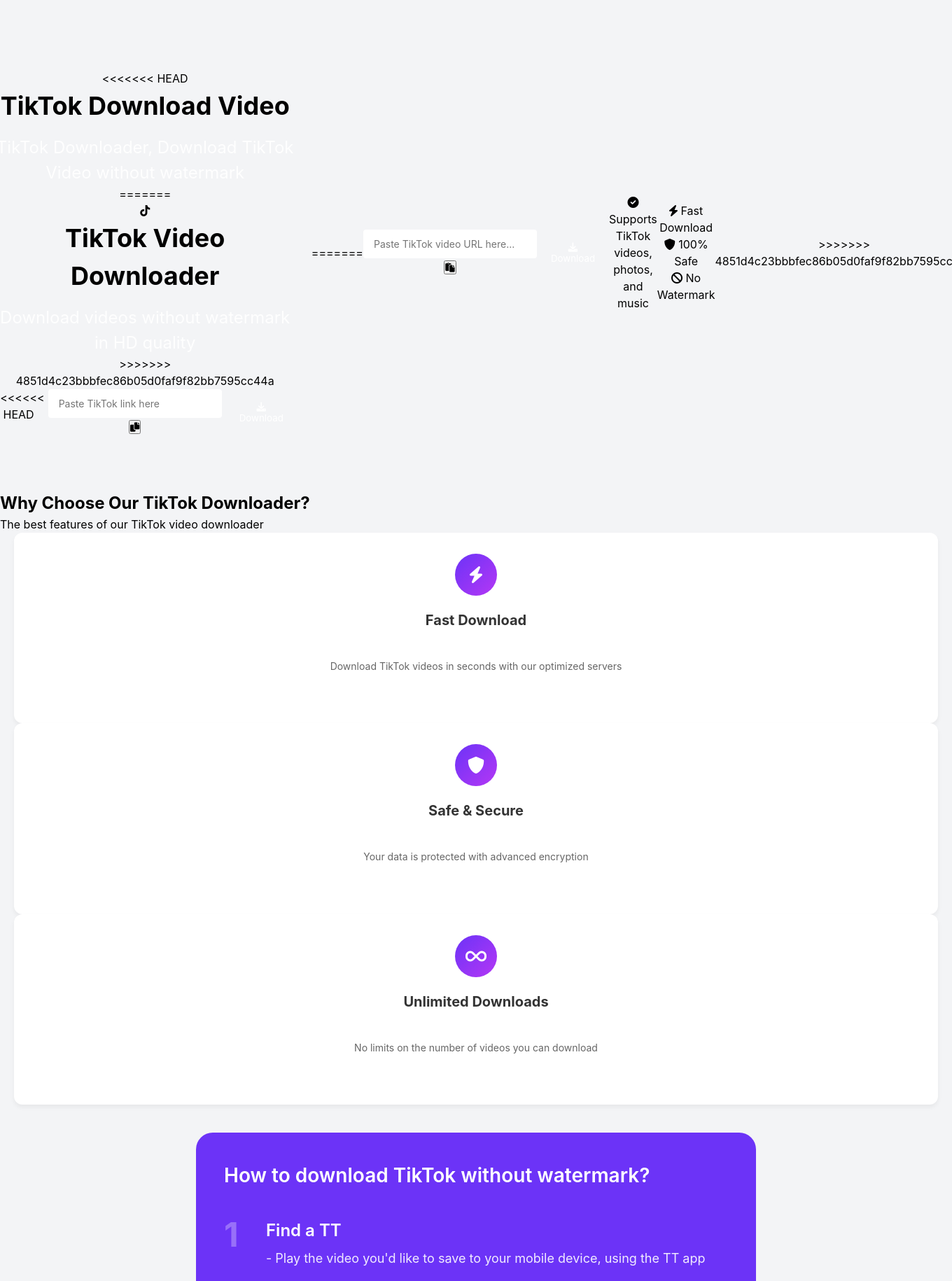
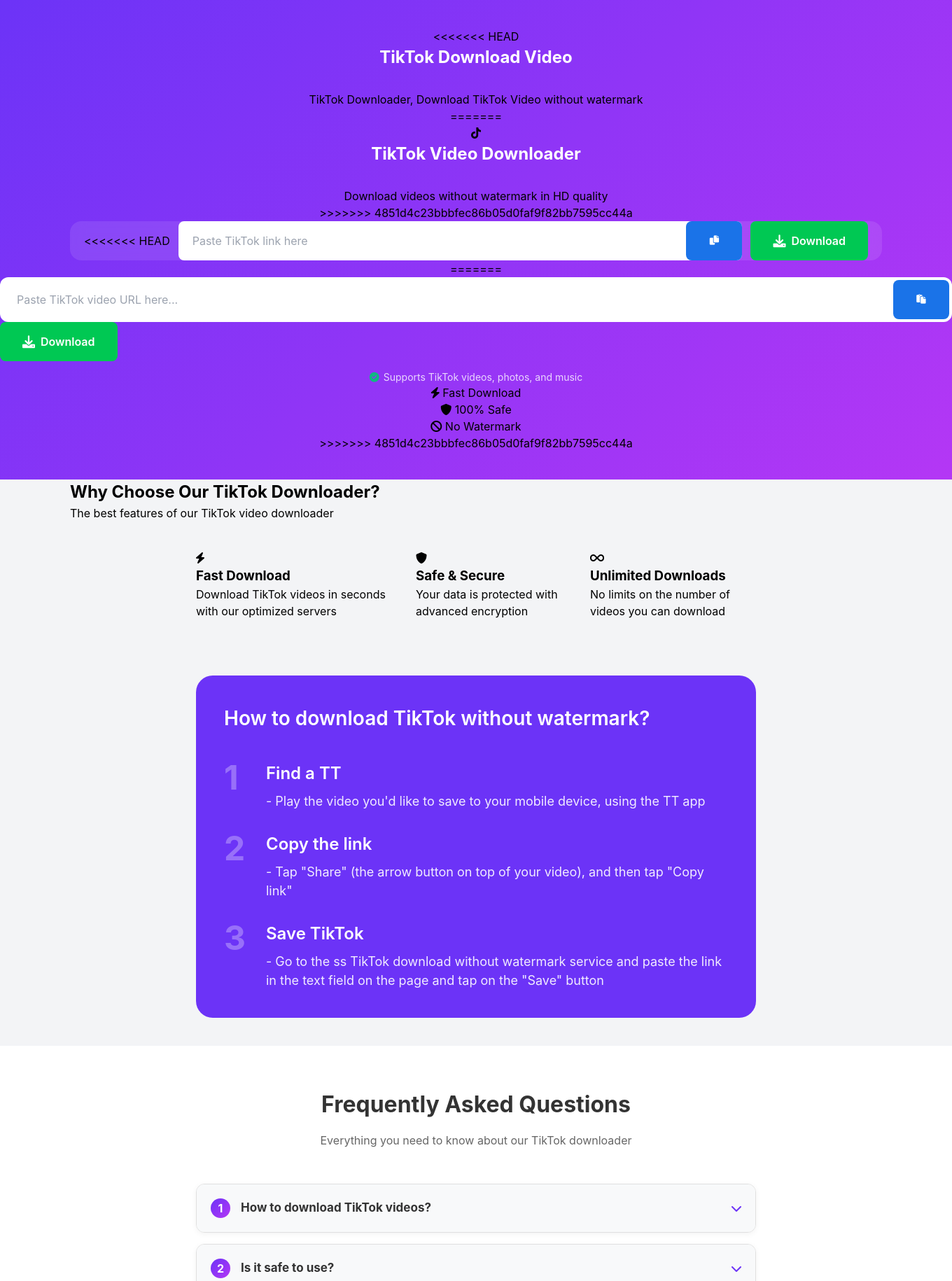
Before and after one commit to mani-django09/TikTok_video, a Django app: page / in a window 1360 px wide; the page is wider, and only the part inside the window is pictured. Shown: the part 62-1892 px from the top of that part at 70% size. Run offline with Django 5.2, Linux system fonts and the light colour scheme; some libraries are stand-ins or nearby versions.

Commit message:
Your commit message here

```diff
--- a/downloader/static/downloader/css/style.css
+++ b/downloader/static/downloader/css/style.css
@@ -1,10 +1,7 @@
 :root {
     --gradient-start: #6C33F7;
     --gradient-end: #B437F5;
-<<<<<<< HEAD
-=======
     --primary-purple: #8B5CF6;
->>>>>>> 4851d4c23bbbfec86b05d0faf9f82bb7595cc44a
     --white: #ffffff;
     --light-gray: #f3f4f6;
 }
@@ -51,30 +48,11 @@ body {
 
 /* Hero Section */
 .hero-section {
-<<<<<<< HEAD
-    background: #195fd7;  /* Changed to solid blue color */
-    padding: 80px 0;
-    text-align: center;
-    min-height: 400px;
-    display: flex;
-    align-items: center;
-    justify-content: center;
-    padding-top: 100px; /* Adjust this value based on your header height */
-
-}
-
-.hero-content {
-    max-width: 1200px;
-    margin: 0 auto;
-    padding: 0 20px;
-}
-=======
     background: linear-gradient(135deg, var(--gradient-start), var(--gradient-end));
     padding: 40px 0;
     text-align: center;
 }
 
->>>>>>> 4851d4c23bbbfec86b05d0faf9f82bb7595cc44a
 .container {
     max-width: 1200px;
     margin: 0 auto;
@@ -82,25 +60,12 @@ body {
 }
 
 .main-title {
-<<<<<<< HEAD
-    color: white;
-    font-size: 36px;
-    margin-bottom: 15px;
-    font-weight: 700;
-}
-.subtitle {
-    color: rgba(255, 255, 255, 0.9);
-    font-size: 18px;
-=======
     color: var(--white);
     font-size: 24px;
->>>>>>> 4851d4c23bbbfec86b05d0faf9f82bb7595cc44a
     margin-bottom: 30px;
 }
 
 /* Download Form */
-<<<<<<< HEAD
-=======
 .download-form {
     max-width: 600px;
     margin: 0 auto;
@@ -131,7 +96,6 @@ body {
     cursor: pointer;
     transition: opacity 0.3s ease;
 }
->>>>>>> 4851d4c23bbbfec86b05d0faf9f82bb7595cc44a
 
 /* Ad Container */
 .ad-container {
@@ -172,55 +136,11 @@ body {
 
 /* Features Grid */
 .features-grid {
-<<<<<<< HEAD
-    display: grid;
-    grid-template-columns: repeat(auto-fit, minmax(250px, 1fr));
-    gap: 30px;
-    padding: 0 20px;
-}
-.feature-card {
-    text-align: center;
-    padding: 30px;
-    background: white;
-    border-radius: 12px;
-    box-shadow: 0 4px 6px rgba(0, 0, 0, 0.05);
-    transition: transform 0.3s ease;
-}
-.feature-card:hover {
-    transform: translateY(-5px);
-}
-.feature-icon {
-    width: 60px;
-    height: 60px;
-    background: linear-gradient(135deg, var(--gradient-start), var(--gradient-end));
-    border-radius: 50%;
-    display: flex;
-    align-items: center;
-    justify-content: center;
-    margin: 0 auto 20px;
-}
-.feature-icon i {
-    font-size: 24px;
-    color: white;
-}
-
-.feature-card h3 {
-    font-size: 20px;
-    color: #333;
-    margin-bottom: 10px;
-}
-
-.feature-card p {
-    color: #666;
-    font-size: 14px;
-    line-height: 1.6;
-=======
     display: flex;
     justify-content: center;
     gap: 30px;
     margin: 40px auto;
     max-width: 800px;
->>>>>>> 4851d4c23bbbfec86b05d0faf9f82bb7595cc44a
 }
 
 .feature {
@@ -293,28 +213,12 @@ body {
     font-size: 18px;
     opacity: 0.9;
     line-height: 1.5;
-<<<<<<< HEAD
-
-
-
-    .main-title {
-        font-size: 28px;
-    }
-
-    .subtitle {
-        font-size: 16px;
-    }
-
-    .features-grid {
-        grid-template-columns: 1fr;
-=======
 }
 
 /* Responsive Design */
 @media (max-width: 768px) {
     .instruction-card {
         padding: 30px 20px;
->>>>>>> 4851d4c23bbbfec86b05d0faf9f82bb7595cc44a
     }
 
     .instruction-card h2 {
@@ -348,8 +252,6 @@ body {
 .step:nth-child(2) { animation-delay: 0.4s; }
 .step:nth-child(3) { animation-delay: 0.6s; }
 
-<<<<<<< HEAD
-=======
 @keyframes fadeIn {
     from {
         opacity: 0;
@@ -360,7 +262,6 @@ body {
         transform: translateY(0);
     }
 }
->>>>>>> 4851d4c23bbbfec86b05d0faf9f82bb7595cc44a
 
 @keyframes slideIn {
     from {
@@ -402,9 +303,6 @@ body {
     opacity: 0.9;
 }
 
-<<<<<<< HEAD
-
-=======
 /* Responsive Design */
 @media (max-width: 768px) {
     .features-grid {
@@ -462,7 +360,6 @@ body {
     gap: 8px;
     animation: slideUp 0.3s ease;
 }
->>>>>>> 4851d4c23bbbfec86b05d0faf9f82bb7595cc44a
 
 .error-message {
     background-color: #FEE2E2;
@@ -475,8 +372,6 @@ body {
     color: #16A34A;
     border: 1px solid #BBF7D0;
 }
-<<<<<<< HEAD
-=======
 
 @keyframes slideUp {
     from {
@@ -494,7 +389,6 @@ body {
     margin-bottom: 60px; /* Space for messages */
 }
 
->>>>>>> 4851d4c23bbbfec86b05d0faf9f82bb7595cc44a
 /* Video Preview Styles */
 .video-preview {
     max-width: 600px;
@@ -660,8 +554,6 @@ input:checked + .toggle-slider:before {
     opacity: 0.9;
 }
 
-<<<<<<< HEAD
-=======
 @keyframes fadeIn {
     from {
         opacity: 0;
@@ -673,7 +565,6 @@ input:checked + .toggle-slider:before {
     }
 }
 
->>>>>>> 4851d4c23bbbfec86b05d0faf9f82bb7595cc44a
 /* Responsive Design */
 @media (max-width: 768px) {
     .preview-content {
@@ -692,8 +583,6 @@ input:checked + .toggle-slider:before {
 }
 
 /* Enhanced Input Group Styles */
-<<<<<<< HEAD
-=======
 .download-form {
     max-width: 800px; /* Increased width */
     margin: 0 auto;
@@ -786,7 +675,6 @@ input:checked + .toggle-slider:before {
 .download-btn i {
     font-size: 18px;
 }
->>>>>>> 4851d4c23bbbfec86b05d0faf9f82bb7595cc44a
 
 .supported-text {
     text-align: center;
@@ -798,28 +686,6 @@ input:checked + .toggle-slider:before {
     justify-content: center;
     gap: 6px;
 }
-<<<<<<< HEAD
-.features-section {
-    padding: 60px 0;
-    background: white;
-}
-.section-header {
-    text-align: center;
-    margin-bottom: 50px;
-}
-.section-header h2 {
-    font-size: 32px;
-    color: #333;
-    margin-bottom: 10px;
-}
-
-.section-header p {
-    color: #666;
-    font-size: 16px;
-}
-=======
-
->>>>>>> 4851d4c23bbbfec86b05d0faf9f82bb7595cc44a
 .supported-text i {
     color: #10b981;
 }
@@ -830,8 +696,6 @@ input:checked + .toggle-slider:before {
     cursor: not-allowed;
 }
 
-<<<<<<< HEAD
-=======
 .loading-spinner {
     display: inline-block;
     width: 20px;
@@ -841,7 +705,6 @@ input:checked + .toggle-slider:before {
     border-top-color: white;
     animation: spin 1s linear infinite;
 }
->>>>>>> 4851d4c23bbbfec86b05d0faf9f82bb7595cc44a
 
 @keyframes spin {
     to { transform: rotate(360deg); }
@@ -890,8 +753,6 @@ input:checked + .toggle-slider:before {
     to { transform: translateY(0); opacity: 1; }
 }
 
-<<<<<<< HEAD
-=======
 /* Responsive Design */
 @media (max-width: 768px) {
     .download-form {
@@ -922,7 +783,6 @@ input:checked + .toggle-slider:before {
     transform: scale(0.98);
 }
 
->>>>>>> 4851d4c23bbbfec86b05d0faf9f82bb7595cc44a
 /* Dynamic Footer Styles */
 .site-footer {
     background: linear-gradient(180deg, #1a1a1a 0%, #0f0f0f 100%);
@@ -1428,11 +1288,4 @@ input:checked + .toggle-slider:before {
     .download-btn {
         width: 100%;
     }
-<<<<<<< HEAD
 }
-
-=======
-=======
->>>>>>> 4851d4c23bbbfec86b05d0faf9f82bb7595cc44a
-}
->>>>>>> adbedee6a7ae5aded0a67d5c21d01925183ef363
```
